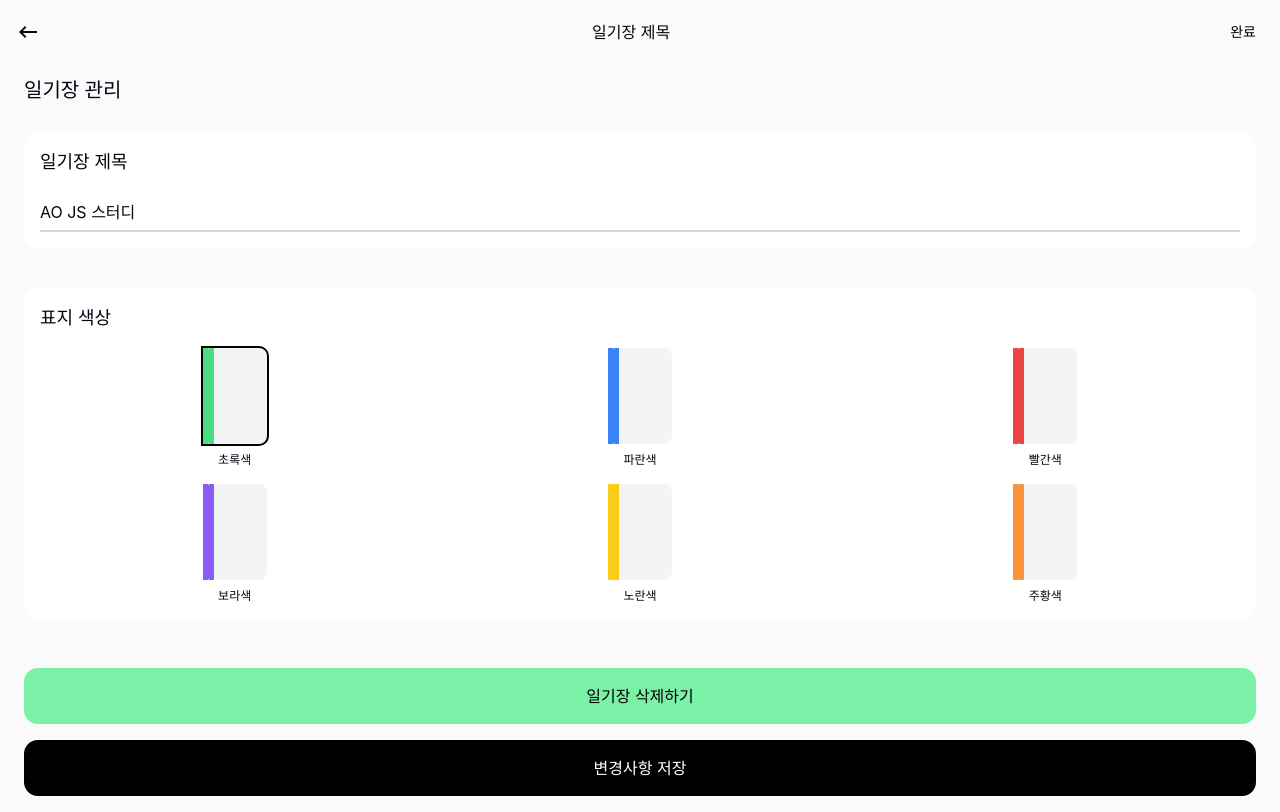
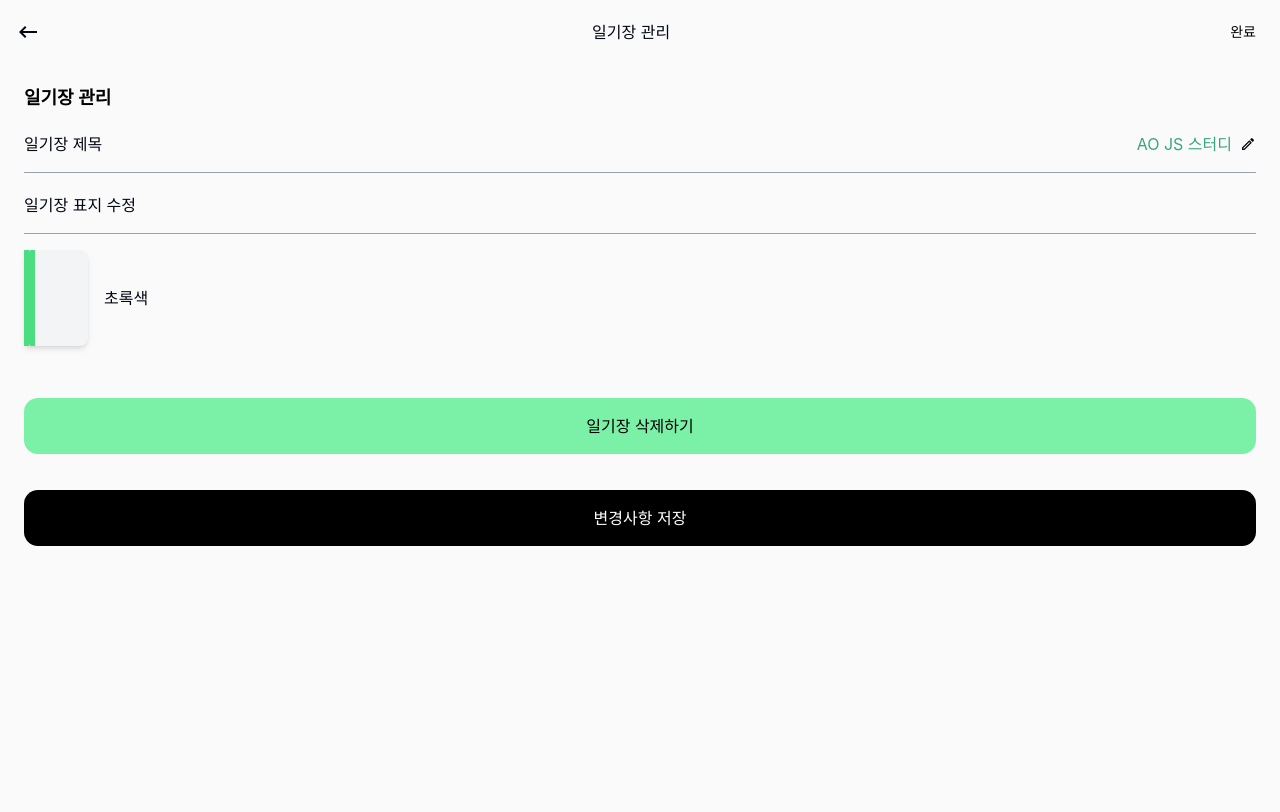
Before and after one commit to Capstone-Memoria/Memoria-Front, a React (Vite) app: page /diary/1/manage in a window 1280 px wide. Built offline with nearby package versions, Linux system fonts and the light colour scheme; sample sign-in values are in the browser's storage; a web font is replaced by a local one.

Commit message:
feat: 일기장 관리에서 제목 수정 구현 완료

```diff
--- a/src/components/base/Input.tsx
+++ b/src/components/base/Input.tsx
@@ -1,5 +1,7 @@
 import { cn } from "@/lib/utils/className";
 import { InputHTMLAttributes, useState } from "react";
+
+export type InputVariant = "default" | "white";
 
 interface InputProps extends InputHTMLAttributes<HTMLInputElement> {
   label?: string;
@@ -8,6 +10,7 @@ interface InputProps extends InputHTMLAttributes<HTMLInputElement> {
   helperText?: string;
   helperTextClassName?: string;
   isError?: boolean;
+  variant?: InputVariant; // 추가된 프로퍼티
 }
 
 export default function Input({
@@ -18,24 +21,29 @@ export default function Input({
   helperText,
   helperTextClassName,
   isError,
+  variant = "default",
   ...props
 }: InputProps) {
   const [focused, setFocused] = useState(false);
+
+  // variant에 따라 다른 스타일을 적용합니다.
+  const baseClasses =
+    variant === "white"
+      ? "w-full bg-white placeholder:text-gray-300 py-2 px-3 border rounded-sm focus:outline-none"
+      : "w-full bg-transparent placeholder:text-gray-2 py-2 focus:outline-none";
 
   return (
     <div className={cn("w-fit", className)}>
       {(label || required) && (
         <div className={cn("text-sm text-gray-500", labelClassName)}>
-          {required && <span className={"text-red-500"}>*</span>}
+          {required && <span className={"text-red-500 mr-1"}>*</span>}
           {label}
         </div>
       )}
-      <div className={cn("relative w-full")}>
+      <div className={"relative w-full"}>
         <input
           {...props}
-          className={cn(
-            "w-full bg-transparent placeholder:text-gray-2 py-2 focus:outline-none"
-          )}
+          className={cn(baseClasses)}
           onFocus={(e) => {
             setFocused(true);
             props.onFocus?.(e);
@@ -45,6 +53,8 @@ export default function Input({
             props.onBlur?.(e);
           }}
         />
+        {/* 기본 variant일 때만 밑에 애니메이션 바를 노출 */}
+        {variant !== "white" && (
           <div
             className={
               "absolute bottom-0 left-0 h-[2px] w-full overflow-hidden bg-gray-300"
@@ -52,21 +62,20 @@ export default function Input({
           >
             <div
               className={cn(
-              "size-full -translate-x-full bg-black transition-transform duration-700 ease-expo-out",
+                "w-full -translate-x-full bg-black transition-transform duration-700 ease-expo-out",
                 {
                   "!translate-x-0": focused,
                 }
               )}
             />
           </div>
+        )}
       </div>
       {helperText && (
         <p
           className={cn(
-            "mt-1 text-xs text-gray-400",
-            {
-              "text-red-500": isError,
-            },
+            "mt-1 text-xs",
+            { "text-red-500": isError, "text-gray-400": !isError },
             helperTextClassName
           )}
         >
--- a/src/components/page/Page.tsx
+++ b/src/components/page/Page.tsx
@@ -25,7 +25,7 @@ const Content: React.FC<HTMLAttributes<HTMLDivElement>> = ({ ...props }) => {
   return (
     <div
       {...props}
-      className={cn("flex flex-col gap-4 px-4 py-4", props.className)}
+      className={cn("flex flex-col gap-5 px-4 py-4", props.className)}
     >
       {props.children}
     </div>
--- a/src/features/diary/pages/ManageDiaryPage.tsx
+++ b/src/features/diary/pages/ManageDiaryPage.tsx
@@ -1,15 +1,17 @@
 import Button from "@/components/base/Button";
-import Card from "@/components/base/Card";
 import Input from "@/components/base/Input";
 import Page from "@/components/page/Page";
 import { useEffect, useState } from "react";
-import { MdOutlineKeyboardBackspace } from "react-icons/md";
+import {
+  MdOutlineKeyboardBackspace,
+  MdOutlineModeEditOutline,
+} from "react-icons/md";
 import { useNavigate } from "react-router-dom";
 
 const ManageDiaryPage = () => {
   const navigate = useNavigate();
 
-  // 더미 데이터 - 실제로는 API에서 가져올 데이터
+  // 더미 데이터 - 실제로는 API에서 받아올 데이터
   const [diaryData, setDiaryData] = useState({
     id: "1", // 예시 ID
     title: "AO JS 스터디", // 기존 제목
@@ -17,6 +19,11 @@ const ManageDiaryPage = () => {
   });
 
   const [isFormValid, setIsFormValid] = useState(true);
+
+  // "title" 또는 "cover" 편집 섹션이 열리도록 관리
+  const [openSection, setOpenSection] = useState<"title" | "cover" | null>(
+    null
+  );
 
   // 표지 색상 옵션
   const coverColors = [
@@ -28,15 +35,16 @@ const ManageDiaryPage = () => {
     { name: "주황색", value: "#fb923c" },
   ];
 
-  // 입력값 변경 핸들러
+  // 입력값 변경 핸들러 (일기장 제목)
   const handleTitleChange = (e: React.ChangeEvent<HTMLInputElement>) => {
     setDiaryData({
       ...diaryData,
       title: e.target.value,
     });
+    // 제목 편집 폼은 이미 열려 있으므로 따로 openSection 처리하지 않아도 됨
   };
 
-  // 색상 변경 핸들러
+  // 색상 변경 핸들러 (표지 색상)
   const handleColorChange = (color: string) => {
     setDiaryData({
       ...diaryData,
@@ -53,7 +61,6 @@ const ManageDiaryPage = () => {
   const handleDelete = () => {
     // API 호출 로직이 여기에 들어갈 예정
     console.log("일기장 삭제:", diaryData.id);
-
     // 성공 후 이전 페이지로 이동
     navigate(-1);
   };
@@ -61,12 +68,16 @@ const ManageDiaryPage = () => {
   // 저장 핸들러
   const handleSave = () => {
     if (!isFormValid) return;
-
     // API 호출 로직이 여기에 들어갈 예정
     console.log("일기장 정보 수정:", diaryData);
-
     // 성공 후 이전 페이지로 이동
     navigate(-1);
+  };
+
+  const handleTitleSubmit = () => {
+    // 제목 저장 로직
+    if (!isFormValid) return;
+    setOpenSection(null);
   };
 
   return (
@@ -75,47 +86,115 @@ const ManageDiaryPage = () => {
         <div className={"text-2xl"}>
           <MdOutlineKeyboardBackspace onClick={() => navigate(-1)} />
         </div>
-        <div>일기장 제목</div>
+        <div>일기장 관리</div>
         <Button variant={"text"} size={"sm"} onClick={handleSave}>
           완료
         </Button>
       </Page.Header>
       <Page.Content className={"px-6 py-4"}>
-        <h2 className={"text-xl font-medium my-3"}>일기장 관리</h2>
+        <h2 className={"text-black text-lg font-semibold pt-5"}>일기장 관리</h2>
 
-        {/* 일기장 제목 수정 카드 */}
-        <Card className={"mb-6"}>
-          <h2 className={"text-lg font-medium mb-4"}>일기장 제목</h2>
+        {/* 일기장 제목 수정 섹션 */}
+        <div className={""}>
+          <div
+            className={
+              "flex justify-between items-center border-b border-gray-400 pb-4"
+            }
+          >
+            <div className={"text-base"}>일기장 제목</div>
+            <div className={"flex items-center gap-2"}>
+              <div className={"text-gray-5"}>{diaryData.title}</div>
+              <MdOutlineModeEditOutline
+                className={"cursor-pointer"}
+                onClick={() =>
+                  setOpenSection((prev) => (prev === "title" ? null : "title"))
+                }
+              />
+            </div>
+          </div>
+          {/* 편집 폼: 슬라이드 애니메이션 효과 적용 */}
+          <div
+            className={`transition-all duration-300 ease-in-out overflow-hidden ${
+              openSection === "title"
+                ? "max-h-40 opacity-100 mt-4"
+                : "max-h-0 opacity-0"
+            }`}
+          >
             <Input
-            className={"w-full"}
+              className={"w-full text-sm"}
+              variant={"white"}
               placeholder={"일기장 제목을 입력하세요"}
+              label={"일기장 제목을 입력해주세요."}
+              labelClassName={"text-black mb-2 text-sm"}
               value={diaryData.title}
               onChange={handleTitleChange}
             />
-          {!isFormValid && diaryData.title.trim().length === 0 && (
-            <p className={"mt-1 text-xs text-red-500"}>
-              일기장 제목을 입력해주세요.
-            </p>
+            {/* error message */}
+            {!isFormValid && (
+              <div className={"text-red-500 text-xs mt-1"}>
+                제목을 입력해주세요.
+              </div>
             )}
-        </Card>
+            {/* 저장 및 취소 버튼 */}
+            {/* input에 아무것도 입력 안하면 저장 안되게 */}
+            <div className={"flex justify-end gap-2 mt-3"}>
+              <Button
+                onClick={() => {
+                  setOpenSection(null);
+                }}
+                className={"px-3 rounded-md bg-gray-200 text-black"}
+                size={"sm"}
+              >
+                취소
+              </Button>
+              <Button
+                onClick={handleTitleSubmit}
+                className={"px-3 rounded-md"}
+                size={"sm"}
+              >
+                저장
+              </Button>
+            </div>
+          </div>
+        </div>
 
-        {/* 일기장 표지 색상 선택 카드 */}
-        <Card className={"mb-8"}>
-          <h2 className={"text-lg font-medium mb-4"}>표지 색상</h2>
+        {/* 일기장 표지 색상 선택 섹션 */}
+        <div className={"mb-8"}>
+          <div
+            className={
+              "flex justify-between items-center border-b border-gray-400 pb-4"
+            }
+          >
+            <div
+              className={"text-base"}
+              onClick={() =>
+                setOpenSection((prev) => (prev === "cover" ? null : "cover"))
+              }
+            >
+              일기장 표지 수정
+            </div>
+          </div>
+          {/* 편집 중일 때: 색상 선택 그리드 (슬라이드 애니메이션 적용) */}
+          <div
+            className={`transition-all duration-300 ease-in-out overflow-hidden ${
+              openSection === "cover"
+                ? "max-h-96 opacity-100 mt-4"
+                : "max-h-0 opacity-0"
+            }`}
+          >
             <div className={"grid grid-cols-3 gap-4"}>
               {coverColors.map((color) => (
                 <div
                   key={color.value}
-                className={"flex flex-col items-center"}
+                  className={"flex flex-col items-center cursor-pointer"}
                   onClick={() => handleColorChange(color.value)}
                 >
                   <div
                     className={
-                    "w-16 h-24 rounded-r-md shadow-md mb-2 cursor-pointer flex relative"
+                      "w-16 h-24 rounded-r-md shadow-md mb-2 flex relative"
                     }
                     style={{
                       borderLeft: `5px solid ${color.value}`,
-                    borderColor: color.value,
                       boxShadow:
                         diaryData.coverColor === color.value
                           ? "0 0 0 2px black"
@@ -132,7 +211,31 @@ const ManageDiaryPage = () => {
                 </div>
               ))}
             </div>
-        </Card>
+          </div>
+          {/* 편집이 아닐 때: 현재 표지 색상 미리보기 */}
+          {openSection !== "cover" && (
+            <div className={"mt-4 flex items-center gap-4"}>
+              <div
+                className={"w-16 h-24 rounded-r-md shadow-md flex relative"}
+                style={{
+                  borderLeft: `5px solid ${diaryData.coverColor}`,
+                  backgroundColor: "#f3f4f6",
+                }}
+              >
+                <div
+                  className={"w-1.5 h-full rounded-l-xs"}
+                  style={{ backgroundColor: diaryData.coverColor }}
+                ></div>
+              </div>
+              <span className={"text-base font-medium"}>
+                {
+                  coverColors.find((c) => c.value === diaryData.coverColor)
+                    ?.name
+                }
+              </span>
+            </div>
+          )}
+        </div>
 
         <Button
           size={"xl"}
@@ -146,7 +249,7 @@ const ManageDiaryPage = () => {
         {/* 저장 버튼 */}
         <Button
           size={"xl"}
-          className={"w-full"}
+          className={"w-full mt-4"}
           onClick={handleSave}
           disabled={!isFormValid}
         >
--- a/src/features/profile/pages/ProfilePage.tsx
+++ b/src/features/profile/pages/ProfilePage.tsx
@@ -111,13 +111,13 @@ const ProfilePage = () => {
             <div className={"flex flex-col gap-5"}>
               <div className={"flex justify-between items-center"}>
                 <span className={"text-gray-900 font-normal"}>닉네임</span>
-                <span className={"text-[#39A580]"}>
+                <span className={"text-gray-5"}>
                   {authStore.context?.user?.nickName}
                 </span>
               </div>
               <div className={"flex justify-between items-center"}>
                 <span className={"text-gray-900 font-normal"}>이메일</span>
-                <span className={"text-[#39A580]"}>
+                <span className={"text-gray-5"}>
                   {authStore.context?.user?.email}
                 </span>
               </div>
--- a/src/index.css
+++ b/src/index.css
@@ -34,10 +34,12 @@ body {
   --color-gray-2: #c5c5c5;
   --color-gray-3: #a5a5a5;
   --color-gray-4: #202020;
+  --color-gray-5: #39a580;
 }
 
 @theme {
   --slide-up:
+;
 }
 
 @theme inline {
```
Lines whose indentation alone changed are shown as unchanged.
